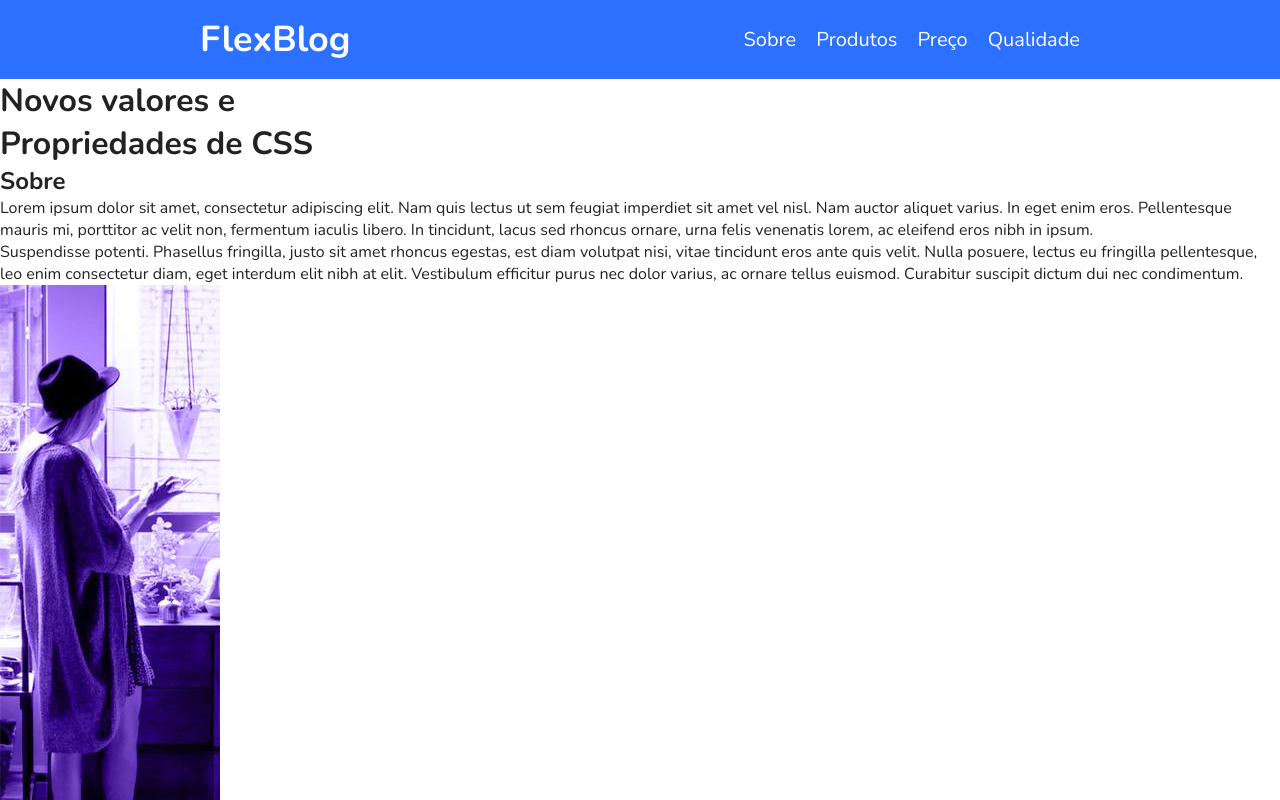
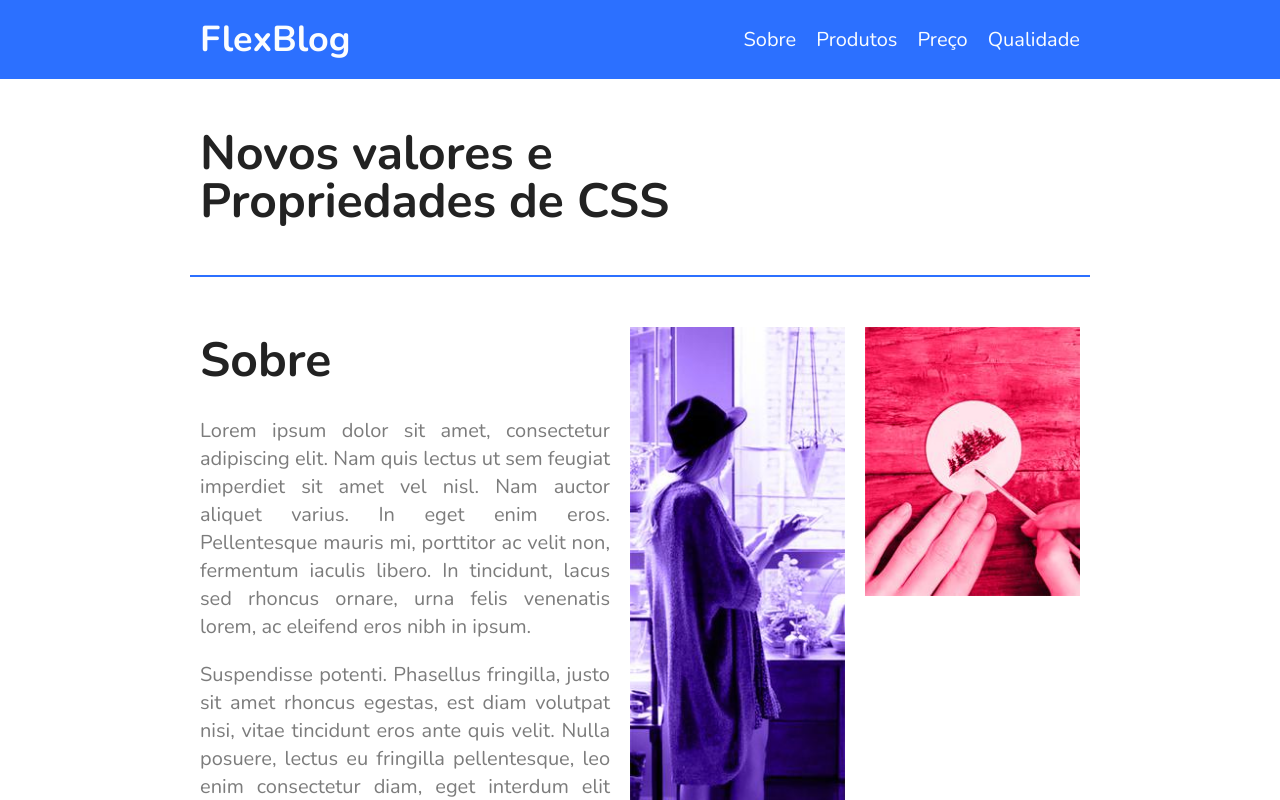
Before and after one commit to FredHorizon/flex-blog, a plain HTML site: page index.html in a window 1280 px wide. Shown: the top 800 px of the page. Drawn offline with nearby package versions, Linux system fonts and the light colour scheme.

Commit message:
Configura o estilo do Sobre

```diff
--- a/css/style.css
+++ b/css/style.css
@@ -54,6 +54,11 @@ img {
   margin: 0 10px 10px 10px;
 }
 
+/* header {
+  position: fixed;
+  width: 100%;
+} */
+
 .menu-bg {
   background: #2c70ff;
 }
@@ -92,3 +97,44 @@ img {
 .menu-nav a:hover {
   color: #122ab2;
 }
+
+.introducao {
+  font-size: 3em;
+  line-height: 1;
+  max-width: 900px;
+  margin: 0 auto;
+  padding: 50px 10px;
+}
+
+.sobre {
+  border-top: 2px solid #2c70ff;
+  border-bottom: 2px solid #2c70ff;
+  max-width: 900px;
+  margin: 0 auto;
+  padding: 50px 0;
+  display: flex;
+  flex-wrap: wrap;
+}
+
+.sobre-info {
+  flex: 2 1 300px;
+  margin: 0 10px;
+}
+
+.sobre-info h1 {
+  font-size: 3em;
+  margin-bottom: 0.5em;
+}
+
+.sobre-info p {
+  font-size: 1.25em;
+  text-align: justify;
+  line-height: 1.4;
+  margin-bottom: 1em;
+  color: #7c7c7c;
+}
+
+.sobre-img {
+  flex: 1 1 160px;
+  margin: 0 10px;
+}
```
